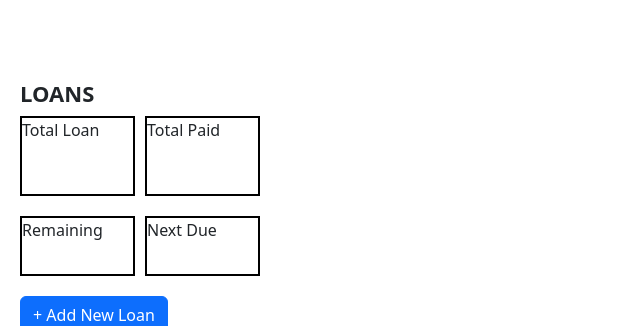
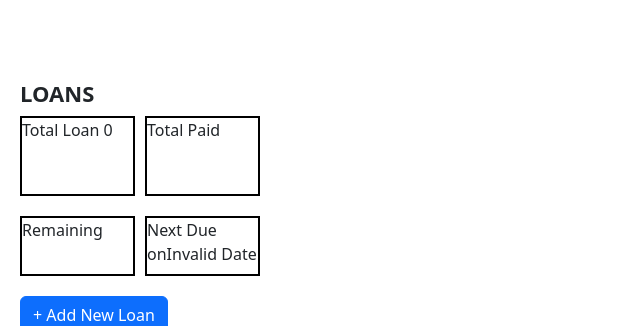
Before and after one commit to shaikhabuhasim0/finixy-expense-tracker, a React (Vite) app: page /Loan in a window 1280 px wide. Shown: the top 326 px of the page, without its empty margins (0-640 px from the left). Built offline with nearby package versions, Linux system fonts and the light colour scheme.

Commit message:
dues section work

```diff
--- a/src/Components/Loan.jsx
+++ b/src/Components/Loan.jsx
@@ -51,11 +51,17 @@ function clearbutton (){
  },300)
 }
 
-const nextduecalculator = {
+const totalloan = formhistory.length
 
+const nextdues =  Math.min(
+...formhistory.map((item)=>{
+  const nextdues1 = new Date(item.date);
+  nextdues1.setMonth(nextdues1.getMonth() + 1);
+  return nextdues1.getMonth()
+})
+)
 
-}
-
+const remainingamount = {}
 
   return (
     <>
@@ -64,13 +70,16 @@ const nextduecalculator = {
     </div>
 
 <div className='loancards'>
-  <div className='loancards1'>Total Loan</div>
+  <div className='loancards1'>Total Loan {totalloan} </div>
   <div className='loancards2'>Total Paid</div>
 </div>
 
 <div className='loancardsnosecond'>
   <div className='loancardsno1'>Remaining</div>
-  <div className='loancardsno2'>Next Due</div>
+  <div className='loancardsno2'>Next Due on
+   {new Date(nextdues).toLocaleDateString()}
+
+  </div>
 </div>
 
 <div className='loanbtnnn'>
@@ -110,7 +119,7 @@ const nextduecalculator = {
     </div>
         <div>Total Amount :
   <input
-    type="text"
+    type="number"
     className="nameinputbox"
     placeholder="Enter Amount"
     value={form.totalamount}
@@ -124,7 +133,7 @@ const nextduecalculator = {
     </div>
         <div> Intrest Rate % :
   <input
-    type="text"
+    type="number"
     className="nameinputbox"
     placeholder="Intrest Rate % "
     value={form.intrestrate}
@@ -138,7 +147,7 @@ const nextduecalculator = {
     </div>
         <div> Time Period :
   <input
-    type="text"
+    type="number"
     className="nameinputbox"
     placeholder="Time Period"
     value={form.timeperiod}
@@ -158,8 +167,10 @@ const nextduecalculator = {
 
 <div className='allloans'>All Dues
 {formhistory.map((item)=>{
+  const dueDate = new Date(item.date);
+  dueDate.setMonth(dueDate.getMonth() + 1);
 return (
-<div>Type = {item.loanname} Amount = ₹{item.totalamount} next due on  {new Date(item.date).toLocaleDateString()}  </div>
+<div>Type = {item.loanname} Amount = ₹{item.totalamount}  Next due on {dueDate.toLocaleDateString()}  </div>
 )
 })}
 </div>
```
